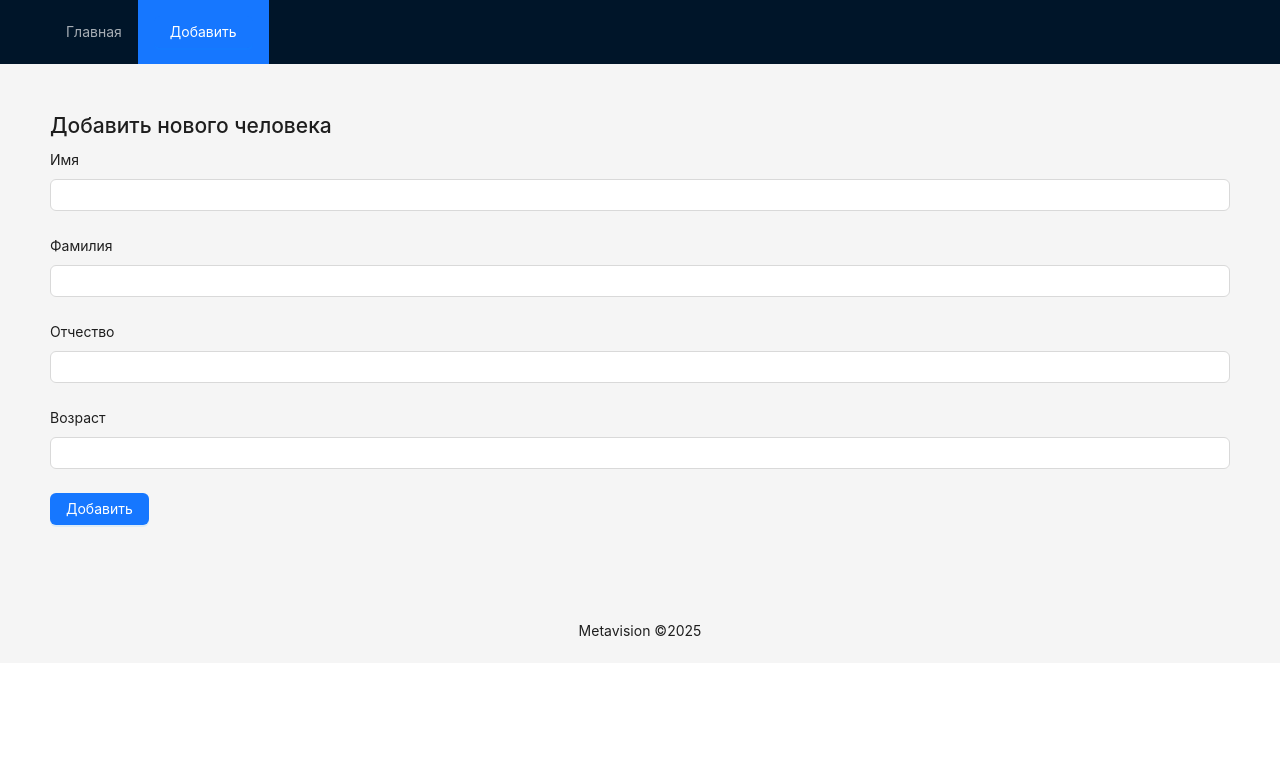
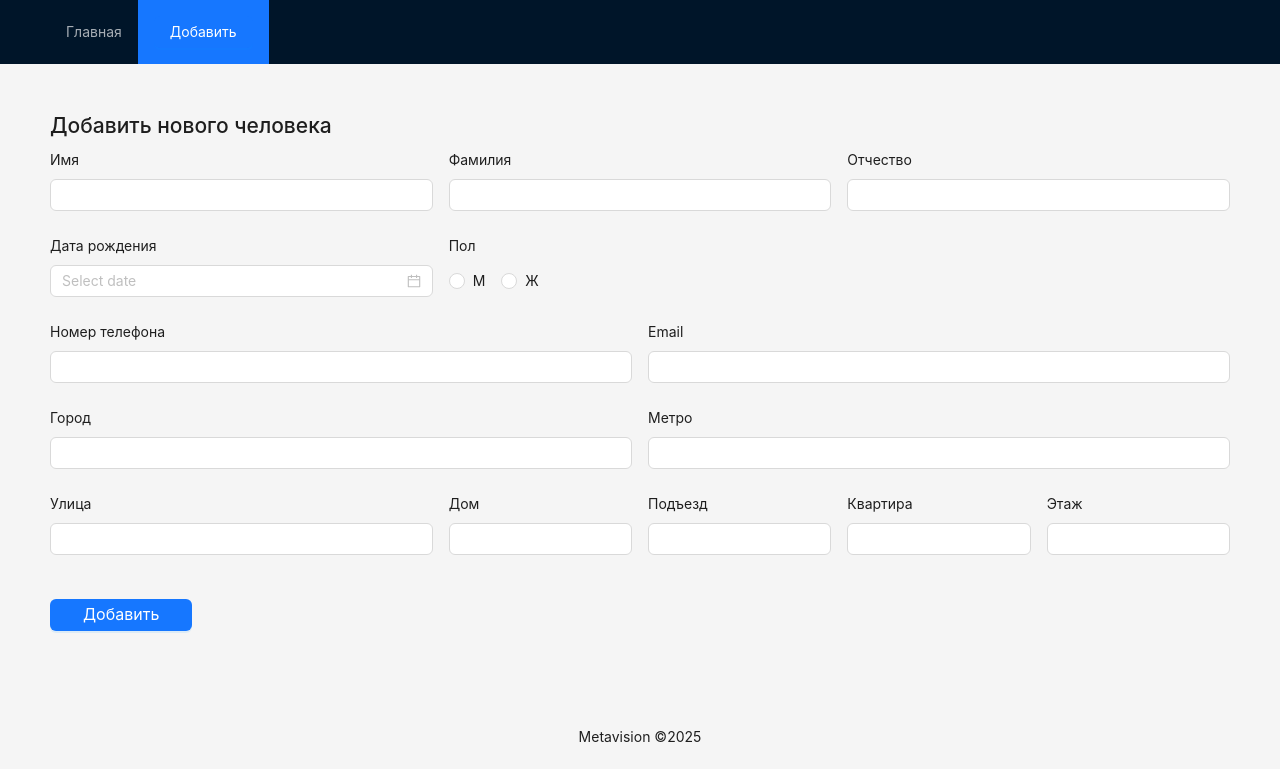
Before and after one commit to DanielGilyadov/Geula, a React (Create React App) app: page /add in a window 1280 px wide. Shown: the top 782 px of the page. Built offline with nearby package versions, Linux system fonts and the light colour scheme; no server answers.

Commit message:
method post is done

```diff
--- a/src/AddPerson.js
+++ b/src/AddPerson.js
@@ -1,48 +1,55 @@
-import React, { useState, useEffect } from 'react';
-import { Input, Button, Form } from 'antd';
+import React, { useState } from 'react';
 import { useNavigate } from 'react-router-dom';
-import { addRefFriend} from './api';
+import { addRefFriend } from './api';
+import PersonForm from './AddPersonForm/PersonForm';
 
-const AddPerson = ({ }) => {
-  const [firstname, setFirstname] = useState('');
-  const [lastname, setLastname] = useState('');
-  const [fathername, setFatherName] = useState('');
-  const [age, setAge] = useState('');
-  const navigate = useNavigate(); // Для перехода назад на главную страницу после добавления
+const AddPerson = () => {
+  const [formData, setFormData] = useState({
+    firstName: "",
+    lastName: "",
+    fatherName: "",
+    birthDate: "",
+    mobileNumber: "",
+    email: "",
+    gender: "",
+    city: "",
+    metroStation: "",
+    street: "",
+    houseNumber: "",
+    entrance: "",
+    apartment: "",
+    floor: ""
+  });
+
+  const navigate = useNavigate();
+
+  const handleChange = (e) => {
+
+    const { name, value } = e.target;
+    setFormData((prevData) => ({
+      ...prevData,
+      [name]: value, // Теперь обновляется только конкретное поле
+    }));
+  };
 
   const handleSubmit = async () => {
-    if (firstname) {
-      // const newPerson = { firstname, lastname, fathername, age, relatives };
-      // addPerson(newPerson);
-      debugger
-      await addRefFriend(firstname, lastname, fathername, age);
-      navigate('/'); // Возвращаемся на главную
-    } else {
-      alert("Пожалуйста, заполните все поля!");
+    if (!formData.firstName) {
+      alert("Пожалуйста, укажите имя!");
+      return;
     }
+
+    await addRefFriend(formData.firstName, formData.lastName, formData.fatherName, formData.birthDate, formData.mobileNumber, formData.email, formData.gender, formData.city, formData.metroStation, formData.street, formData.houseNumber, formData.entrance, formData.apartment, formData.floor);
+    navigate("/");
   };
-
 
   return (
     <div>
       <h2>Добавить нового человека</h2>
-      <Form layout="vertical">
-        <Form.Item label="Имя">
-          <Input value={firstname} onChange={(e) => setFirstname(e.target.value)} />
-        </Form.Item>
-        <Form.Item label="Фамилия">
-          <Input value={lastname} onChange={(e) => setLastname(e.target.value)} />
-        </Form.Item>
-        <Form.Item label="Отчество">
-          <Input value={fathername} onChange={(e) => setFatherName(e.target.value)} />
-        </Form.Item>
-        <Form.Item label="Возраст">
-          <Input value={age} onChange={(e) => setAge(e.target.value)} />
-        </Form.Item>
-        <Form.Item>
-          <Button type="primary" onClick={handleSubmit}>Добавить</Button>
-        </Form.Item>
-      </Form>
+      <PersonForm
+        formData={formData}
+        handleChange={handleChange}
+        handleSubmit={handleSubmit}
+      />
     </div>
   );
 };
--- /dev/null
+++ b/src/AddPersonForm/PersonForm.js
@@ -0,0 +1,116 @@
+import React from "react";
+import { Input, Button, Form, DatePicker, Radio, Row, Col } from "antd";
+
+const { Item } = Form;
+
+const PersonForm = ({ formData, handleChange, handleSubmit }) => {
+  return (
+    <Form layout="vertical">
+      {/* Личная информация */}
+      <Row gutter={16}>
+        <Col span={8}>
+          <Item label="Имя">
+            <Input name="firstName" value={formData.firstName} onChange={handleChange} />
+          </Item>
+        </Col>
+        <Col span={8}>
+          <Item label="Фамилия">
+            <Input name="lastName" value={formData.lastName} onChange={handleChange} />
+          </Item>
+        </Col>
+        <Col span={8}>
+          <Item label="Отчество">
+            <Input name="fatherName" value={formData.fatherName} onChange={handleChange} />
+          </Item>
+        </Col>
+      </Row>
+
+      <Row gutter={16}>
+        <Col span={8}>
+          <Item label="Дата рождения">
+            <DatePicker
+              name="birthDate"
+              style={{ width: "100%" }}
+              onChange={(date, dateString) =>
+                handleChange({ target: { name: "birthDate", value: dateString } })
+              }
+            />
+          </Item>
+        </Col>
+        <Col span={8}>
+          <Item label="Пол">
+            <Radio.Group name="gender" value={formData.gender} onChange={handleChange}>
+              <Radio value="male">М</Radio>
+              <Radio value="female">Ж</Radio>
+            </Radio.Group>
+          </Item>
+        </Col>
+      </Row>
+
+      {/* Контакты */}
+      <Row gutter={16}>
+        <Col span={12}>
+          <Item label="Номер телефона">
+            <Input name="mobileNumber" value={formData.mobileNumber} onChange={handleChange} />
+          </Item>
+        </Col>
+        <Col span={12}>
+          <Item label="Email">
+            <Input name="email" type="email" value={formData.email} onChange={handleChange} />
+          </Item>
+        </Col>
+      </Row>
+
+      {/* Адрес */}
+      <Row gutter={16}>
+        <Col span={12}>
+          <Item label="Город">
+            <Input name="city" value={formData.city} onChange={handleChange} />
+          </Item>
+        </Col>
+        <Col span={12}>
+          <Item label="Метро">
+            <Input name="metroStation" value={formData.metroStation} onChange={handleChange} />
+          </Item>
+        </Col>
+      </Row>
+
+      <Row gutter={16}>
+        <Col span={8}>
+          <Item label="Улица">
+            <Input name="street" value={formData.street} onChange={handleChange} />
+          </Item>
+        </Col>
+        <Col span={4}>
+          <Item label="Дом">
+            <Input name="houseNumber" value={formData.houseNumber} onChange={handleChange} />
+          </Item>
+        </Col>
+        <Col span={4}>
+          <Item label="Подъезд">
+            <Input name="entrance" value={formData.entrance} onChange={handleChange} />
+          </Item>
+        </Col>
+        <Col span={4}>
+          <Item label="Квартира">
+            <Input name="apartment" value={formData.apartment} onChange={handleChange} />
+          </Item>
+        </Col>
+        <Col span={4}>
+          <Item label="Этаж">
+            <Input name="floor" value={formData.floor} onChange={handleChange} />
+          </Item>
+        </Col>
+      </Row>
+
+      {/* Кнопка отправки */}
+      <Item style={{ marginTop: "20px" }}>
+  <Button type="primary" onClick={handleSubmit} style={{ padding: "8px 32px", fontSize: "16px" }}>
+    Добавить
+  </Button>
+</Item>
+    </Form>
+  );
+};
+
+export default PersonForm;
--- a/src/api.js
+++ b/src/api.js
@@ -15,13 +15,26 @@ export const getUserByChatId = async () => {
     }
 };
 
-export const addRefFriend = async (firstname, lastname, fathername, age) => {
+export const addRefFriend = async (firstName, lastName, fatherName, birthDate, mobileNumber, email, gender, city, metroStation, street, houseNumber, entrance, apartment, floor) => {
     try {
         const response = await axios.post(`${API_REF_FRIEND}`, {
-            firstname: firstname,
-            lastname: lastname,
-            fathername: fathername,
-            age: age
+            firstName: firstName,
+            lastName: lastName,
+            fatherName: fatherName,
+            birthDate: birthDate,
+            mobileNumber: mobileNumber,
+            email: email,
+            gender: gender,
+            address : {
+                city: city,
+                metroStation: metroStation,
+                street: street,
+                houseNumber: houseNumber,
+                entrance: entrance,
+                apartment: apartment,
+                floor: floor
+            }
+
         });
         return response.data; // Возвращаем данные после обновления
     } catch (error) {
--- a/src/columns.js
+++ b/src/columns.js
@@ -5,9 +5,9 @@ import moment from 'moment';
 
 const columns = (onEdit) => [
 
-  { title: 'Имя', dataIndex: 'firstname', key: 'firstname', editable: true },
-  { title: 'Фамилия', dataIndex: 'lastname', key: 'lastname', editable: true },
-  { title: 'Отчество', dataIndex: 'fathername', key: 'fathername', editable: true },
+  { title: 'Имя', dataIndex: 'firstName', key: 'firstName', editable: true },
+  { title: 'Фамилия', dataIndex: 'lastName', key: 'lastName', editable: true },
+  { title: 'Отчество', dataIndex: 'fatherName', key: 'fatherName', editable: true },
   { title: 'Возраст', dataIndex: 'age', key: 'age', editable: true },
   {
     title: 'Важная дата',
```
